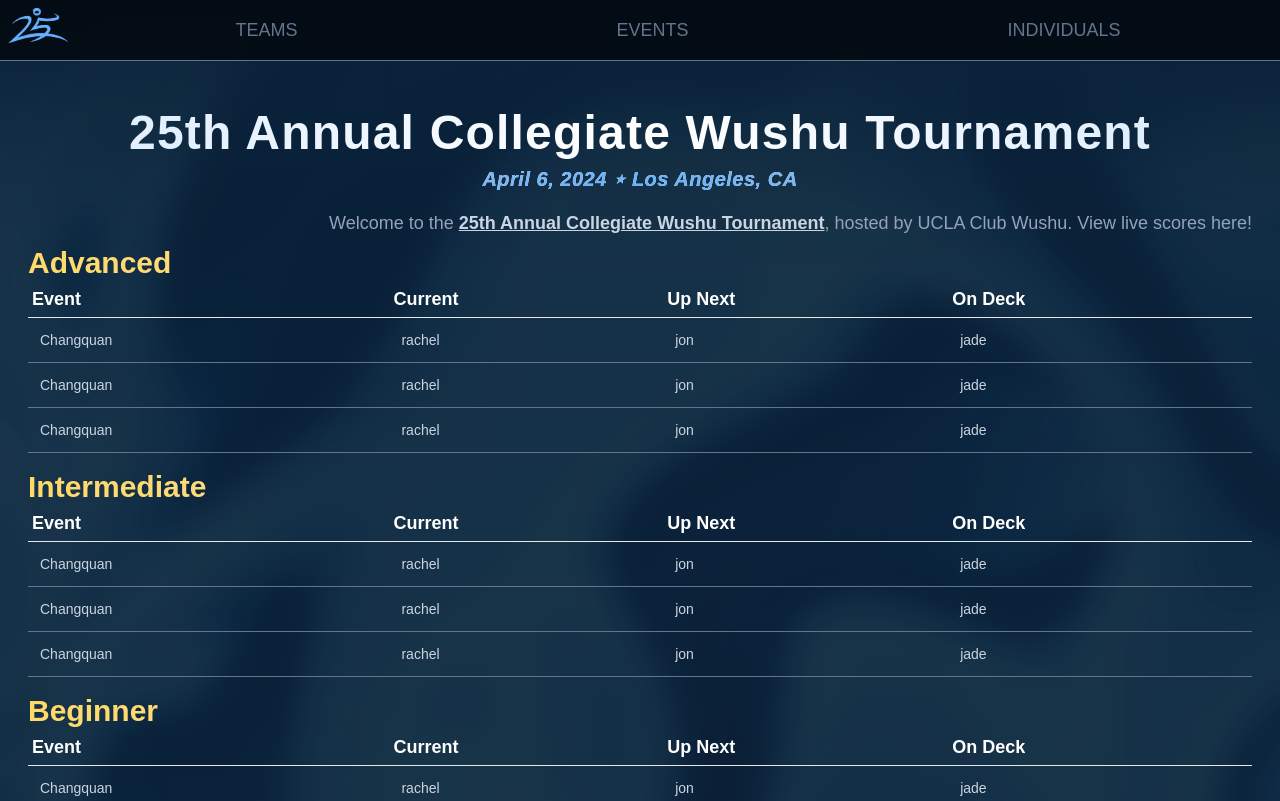
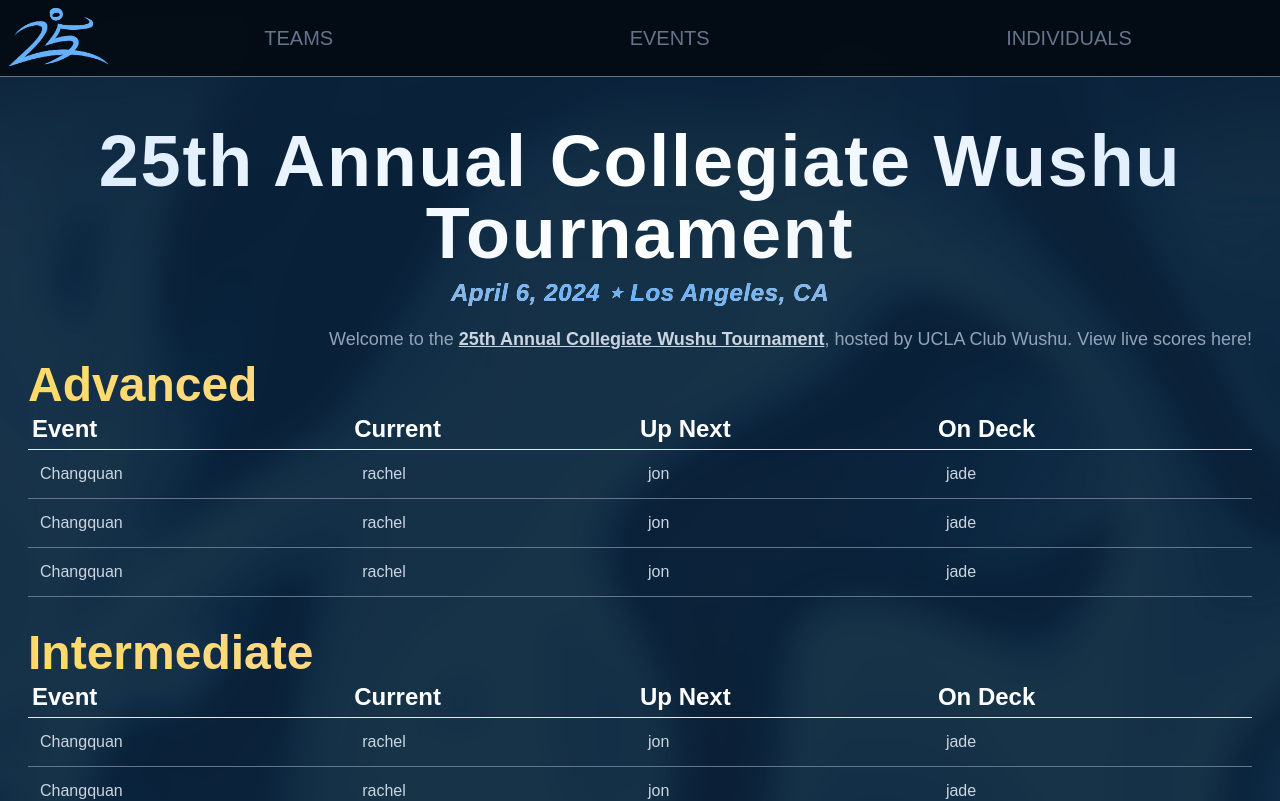
Before and after one commit to EliRodgers/SO2024, a Next.js app: page / in a window 1280 px wide. Shown: the top 801 px of the page. Built offline with nearby package versions, Linux system fonts and the light colour scheme; a web font is replaced by a local one.

Commit message:
large screen fixes

```diff
--- a/app/components/button.tsx
+++ b/app/components/button.tsx
@@ -5,7 +5,20 @@
   return (
     // <button>
     <Link href="/">
-      <Image src="/logobright.png" width={60} height={60} alt="logo" />
+      <Image
+        src="/logobright.png"
+        width={60}
+        height={60}
+        alt="logo"
+        className="lg:hidden"
+      />
+      <Image
+        src="/logobright.png"
+        width={100}
+        height={100}
+        alt="logo"
+        className="hidden lg:block"
+      />
     </Link>
     //<div>Button</div>;
   );
--- a/app/components/header.tsx
+++ b/app/components/header.tsx
@@ -70,9 +70,9 @@
         </div>
       </div> */}
       {/* <div className="justify-center items-center lg:col-span-6 p-2 lg:p-5"> */}
-      <div className="bg-gradient-to-r from-lightest-blue via-white to-lightest-blue bg-clip-text text-transparent text-center text-[2.5rem] leading-10 tracking-wide lg:text-5xl font-bold font-grotesksc">
+      <div className="lg:text-7xl bg-gradient-to-r from-lightest-blue via-white to-lightest-blue bg-clip-text text-transparent text-center text-[2.5rem] leading-10 tracking-wide font-bold font-grotesksc">
         25th Annual Collegiate Wushu Tournament
-        <div className="my-2 text-lg bg-gradient-to-r from-lighter-blue from-30% via-bright-blue to-lighter-blue to-70% bg-clip-text text-transparent tracking-wide lg:text-xl font-bold italic font-grotesksc">
+        <div className="lg:text-2xl my-2 text-lg bg-gradient-to-r from-lighter-blue from-30% via-bright-blue to-lighter-blue to-70% bg-clip-text text-transparent tracking-wide font-bold italic font-grotesksc">
           April 6, 2024 ⋆ Los Angeles, CA
         </div>
       </div>
--- a/app/components/navbar.tsx
+++ b/app/components/navbar.tsx
@@ -17,7 +17,7 @@
       <div className="bg-black bg-opacity-65 p-2 border-b border-slate-500">
         <Button />
       </div>
-      <div className="flex-auto text-sm lg:text-lg grid grid-flow-col font-grotesk tracking text-center uppercase">
+      <div className="flex-auto text-sm lg:text-xl grid grid-flow-col font-grotesk tracking text-center uppercase">
         {navLinks.map((link) => {
           const isActive = pathname && pathname.startsWith(link.href);
           // const isHome = pathname == "/";
@@ -28,8 +28,8 @@
                 key={link.name}
                 className={
                   isActive
-                    ? "font-bold py-4 border-b bg-black bg-opacity-85 border-slate-500 border-r border-l border-b-gold"
-                    : "bg-black py-4 bg-opacity-65 transition-all ease-in-out duration:300 delay-100 border-slate-500 hover:border-l hover:border-r hover:border-b-gold hover:font-bold text-slate-500 border-b hover:bg-black hover:bg-opacity-85 hover:text-white"
+                    ? "font-bold py-4 lg:py-6 border-b bg-black bg-opacity-85 border-slate-500 border-r border-l border-b-gold"
+                    : "bg-black py-4 lg:py-6 bg-opacity-65 transition-all ease-in-out duration:300 delay-100 border-slate-500 hover:border-l hover:border-r hover:border-b-gold hover:font-bold text-slate-500 border-b hover:bg-black hover:bg-opacity-85 hover:text-white"
                 }
               >
                 {link.name}
--- a/app/components/table.tsx
+++ b/app/components/table.tsx
@@ -22,9 +22,9 @@
   ];
 
   return (
-    <table className="w-full mb-4">
+    <table className="w-full mb-4 lg:mb-8">
       <thead>
-        <tr className="capitalize text-lg font-grotesksc border-b">
+        <tr className="lg:text-2xl capitalize text-lg font-grotesksc border-b">
           {cols.map((head: { header: ReactNode; field: any }) => (
             <th className="p-1 text-left">{head.header}</th>
           ))}
@@ -42,7 +42,7 @@
           }) => (
             <tr>
               {cols.map((col: { field: any }) => (
-                <td className="text-sm text-slate-300 p-3 border-b border-slate-500">
+                <td className="lg:text-base text-sm text-slate-300 p-3 border-b border-slate-500">
                   <div className="w-fit">
                     {row[col.field as keyof typeof row]}
                   </div>
--- a/app/events/page.tsx
+++ b/app/events/page.tsx
@@ -14,7 +14,7 @@
       {events.map((event) => (
         <>
           {/* <div className="font-grotesksc text-3xl font-bold text-gold mix-blend-screen"> */}
-          <div className="font-grotesksc text-3xl bg-gradient-to-r from-light-gold via-orange-200 to-int-gold bg-clip-text text-transparent font-bold">
+          <div className="lg:mb-2 lg:text-5xl font-grotesksc text-3xl bg-gradient-to-r from-light-gold via-orange-200 to-int-gold bg-clip-text text-transparent font-bold">
             {event.name}
           </div>
           <Table data={event.competitors} selectcolumns={mycolumns} />
--- a/app/individuals/page.tsx
+++ b/app/individuals/page.tsx
@@ -28,7 +28,7 @@
   return (
     // <div id="individual" className="scroll-mt-96">
     <div className="lg:text-lg animate-fade container lg:py-2 px-7 my-3 lg:my-10 overflow-hidden">
-      <div className="font-grotesksc text-3xl bg-gradient-to-r from-light-gold via-orange-200 to-int-gold bg-clip-text text-transparent font-bold">
+      <div className="lg:mb-2 lg:text-5xl font-grotesksc text-3xl bg-gradient-to-r from-light-gold via-orange-200 to-int-gold bg-clip-text text-transparent font-bold">
         competitors
       </div>
       <Table data={competitors} selectcolumns={mycolumns} />
--- a/app/page.tsx
+++ b/app/page.tsx
@@ -27,7 +27,7 @@
         </div>
         {rings.map((ring) => (
           <>
-            <div className="font-grotesksc text-3xl bg-gradient-to-r from-light-gold via-orange-200 to-int-gold bg-clip-text text-transparent font-bold">
+            <div className="font-grotesksc lg:text-5xl text-3xl bg-gradient-to-r from-light-gold via-orange-200 to-int-gold bg-clip-text text-transparent font-bold">
               {ring.name}
             </div>
             <Table data={rings} selectcolumns={mycolumns} />
--- a/app/teams/page.tsx
+++ b/app/teams/page.tsx
@@ -12,7 +12,7 @@
     <div className="lg:text-lg animate-fade container lg:py-2 px-7 my-3 lg:my-10 overflow-hidden">
       {teams.map((team) => (
         <>
-          <div className="font-grotesksc text-3xl bg-gradient-to-r from-light-gold via-orange-200 to-int-gold bg-clip-text text-transparent font-bold">
+          <div className="lg:mb-2 lg:text-5xl font-grotesksc text-3xl bg-gradient-to-r from-light-gold via-orange-200 to-int-gold bg-clip-text text-transparent font-bold">
             {team.name}
           </div>
           <Table data={team.competitors} selectcolumns={undefined} />
```
Also changed, not shown: 2 other files (tests, documents, lock files or other folders).
